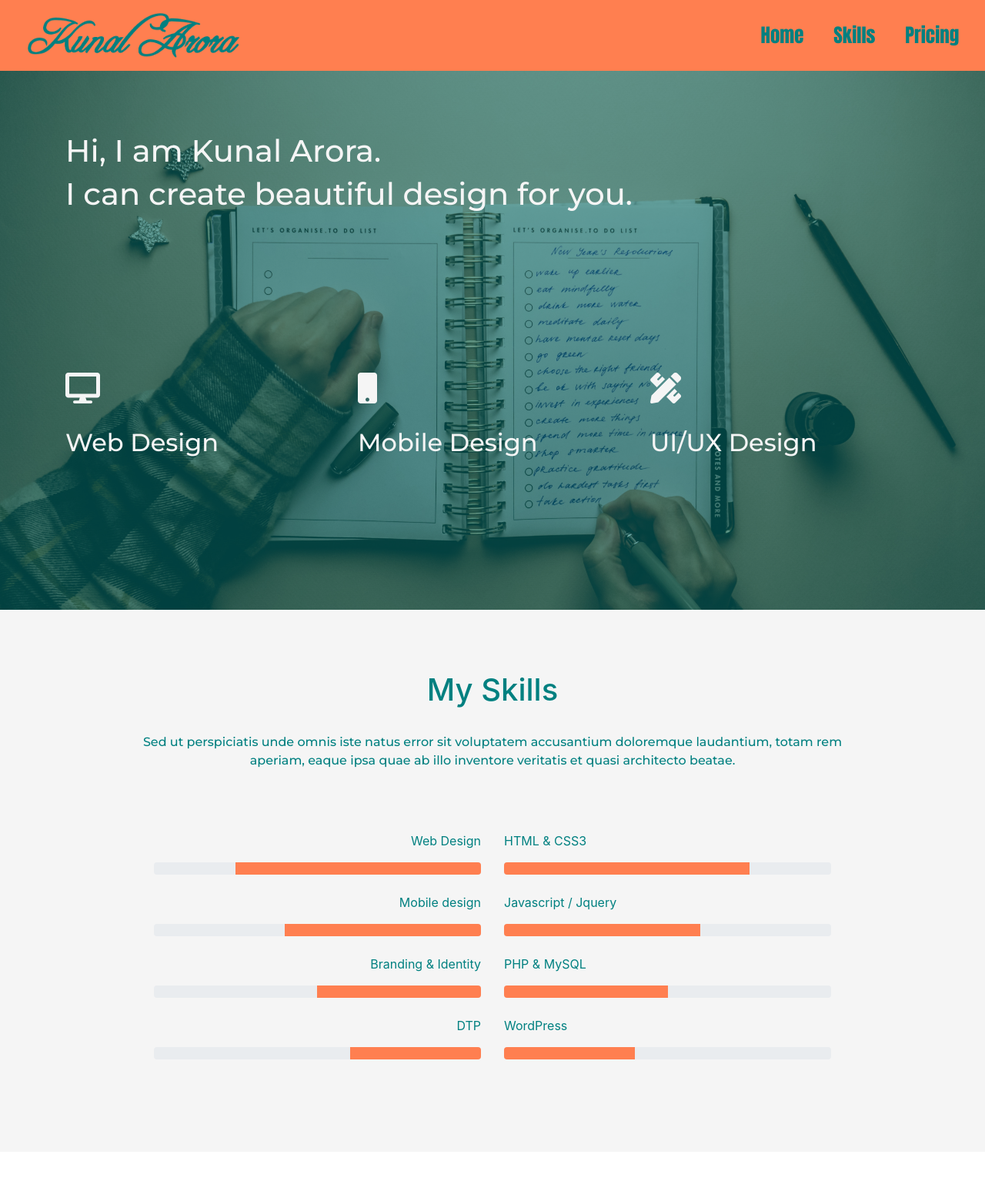
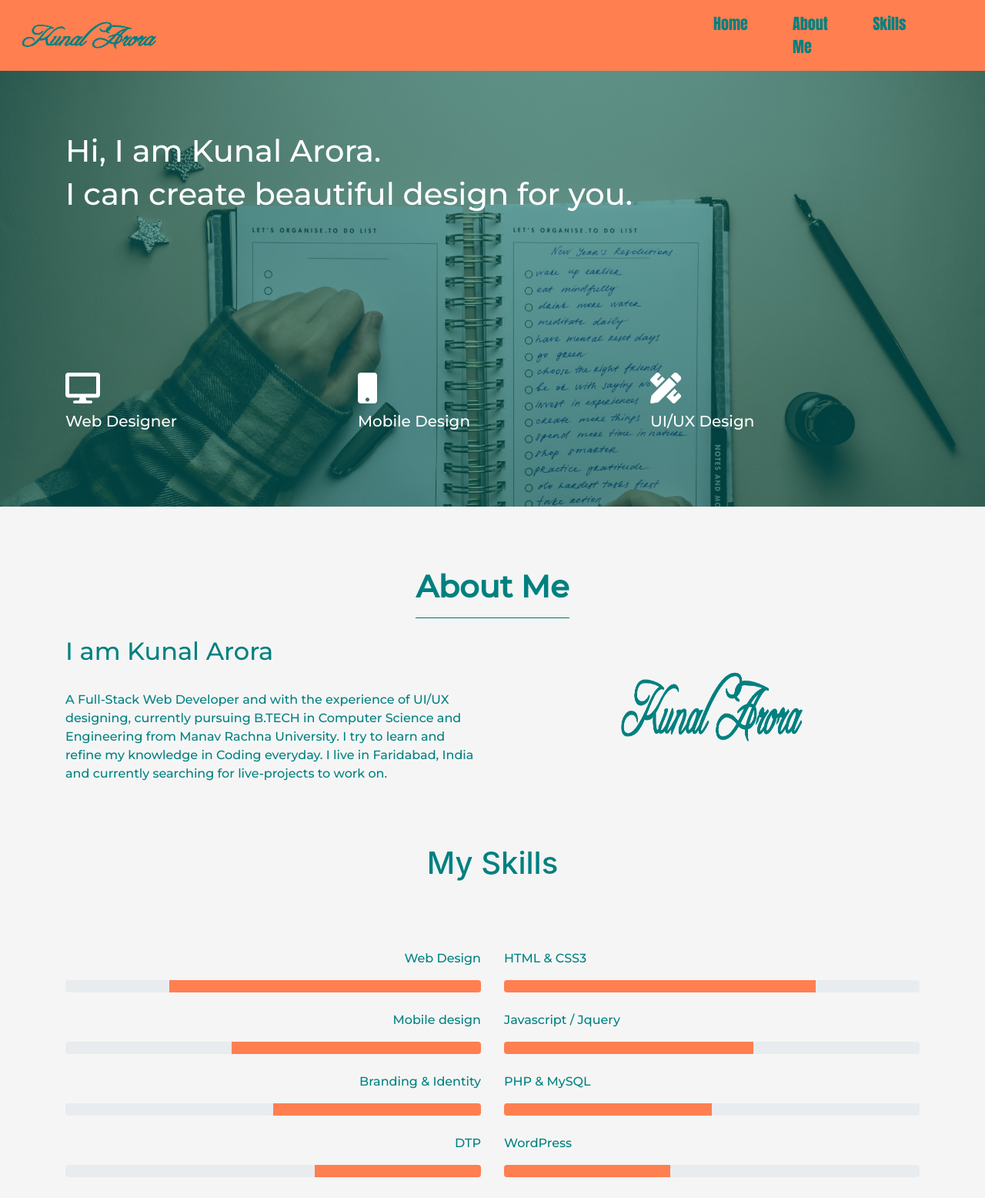
Before and after one commit to kunaaaaalll/portfolio, a plain HTML site: page index.html in a window 1280 px wide. Shown: the whole page at 77% size. Before the commit the page ends 1496 px from the top, so only its background shows below. Drawn offline with nearby package versions, Linux system fonts and the light colour scheme.

Commit message:
portfolio

```diff
--- a/css/style.css
+++ b/css/style.css
@@ -1,9 +1,10 @@
+
 .navbar{
     background-color:  #FF7F50;
 }
 .nav-link{
     color: 	#008080 !important;
-    font-size: 25px;
+    font-size: 20px;
     font-family: 'Anton', sans-serif;
 
 }
@@ -15,27 +16,28 @@
     margin-right: 15%;
 }
 .nav-item{
-    margin-right: 5%;
-    margin-left: 5%;;
+    margin-right: 10%;
+    margin-left: 10%;
 }
 .header{
-    height: 87.5vh !important;
+    /* height: 87.5vh !important; */
     background: url("../images/header-bc.jpg") no-repeat;
     background-attachment: fixed;
     background-size: cover;
 }
 .header1{
-    height: 87.5vh !important;
+    /* height: 87.5vh !important; */
     background-color: #0080807c;
 }
 .container{
-    color: whitesmoke;
+    color: teal;
     padding-top: 10vh;
     font-family: 'Montserrat', sans-serif;
 
 }
 .newbie{
     margin-top: 25vh;
+    padding-bottom: 10vh;
 }
 .newbie1{
     margin-top: 3vh;
@@ -53,7 +55,7 @@
     color: teal;
 }
 .MySkills{
-   padding-top: 10vh;
+   padding-top: 8vh;
    justify-content: center;
    display: flex;
 }
@@ -86,5 +88,68 @@
     text-align: right;
 }
 .naya1{
-    -webkit-transform: rotate(180deg);
+    transform: rotate(180deg);
 }
+#contact{
+    /* height: 88vh !important; */
+    background-color: whitesmoke;
+    color: teal;
+}
+.project{
+    padding-top: 7vh;
+    text-align: center;
+}
+#about{
+    /* height: 88vh !important; */
+    background-color: whitesmoke;
+    color: teal !important;
+}
+#about1{
+    color: teal !important;
+}
+.about2{
+    /* padding-top: 1px; */
+   justify-content: center;
+   display: flex;
+}
+.head-bottom{
+    font-size: 20px;
+}
+.navbar-toggler{
+    border-color: teal;
+    color: teal;
+}
+#navbarNav{
+    border-color: teal;
+    color: teal;
+}
+.img{
+    height: 50%;
+    display: block;
+    margin-left: auto;
+     margin-right: auto;
+    width: 50%;
+    margin-top: 5vh;
+}
+.con{
+    color: white;
+}
+@media only screen and (max-width: 768px) {
+    .con {
+        padding-left: 8vh;
+    }
+  }
+  @media only screen and (max-width: 768px) {
+    .naya1{
+        transform: rotate(0deg);
+    }
+    .naya{
+        text-align: left;
+    }
+  }
+  @media only screen and (max-width: 425px) {
+    .con {
+        padding-left: 2vh;
+        font-size: 30px;
+    }
+  }
--- a/index.html
+++ b/index.html
@@ -30,10 +30,10 @@
   <body>
     <nav class="navbar navbar-expand-lg navbar-light sticky-top">
       <a class="navbar-brand" href="#"
-        ><img src="./images/Kunal.png" alt="Kunal" class="navbar-brand1"
+        ><img src="./images/Kunal.png" alt="Kunal" class="d-inline-block align-top" height="40px" width="200px"
       /></a>
       <button
-        class="navbar-toggler"
+        class="navbar-toggler ml-auto"
         type="button"
         data-toggle="collapse"
         data-target="#navbarNav"
@@ -41,7 +41,7 @@
         aria-expanded="false"
         aria-label="Toggle navigation"
       >
-        <span class="navbar-toggler-icon"></span>
+        <span class="navbar-toggler-icon" ></span>
       </button>
       <div class="collapse navbar-collapse" id="navbarNav">
         <ul class="navbar-nav ml-auto">
@@ -51,10 +51,10 @@
             >
           </li>
           <li class="nav-item">
-            <a class="nav-link" href="#skills">Skills</a>
+            <a class="nav-link" href="#about">About Me</a>
           </li>
           <li class="nav-item">
-            <a class="nav-link" href="#">Pricing</a>
+            <a class="nav-link" href="#skills">Skills</a>
           </li>
         </ul>
       </div>
@@ -63,42 +63,64 @@
       <div class="header1">
         <div class="container">
           <div class="row">
-            <div class="col-6 h1">Hi, I am Kunal Arora.</div>
+            <div class="col-12 h1"><div class="con"> Hi, I am Kunal Arora.</div></div>
           </div>
           <div class="row">
-            <div class="col-12 h1">I can create beautiful design for you.</div>
+            <div class="col-12 h1"><div class="con">I can create beautiful design for you.</div></div>
           </div>
           <div class="newbie">
             <div class="row">
-              <div class="col-4">
+              <div class="col-12 col-md-4"><div class="con">
                 <i class="fas fa-desktop h1"></i>
+                <br><p class="head-bottom">Web Designer</p></div>
               </div>
-              <div class="col-4">
+              <div class="col-12 col-md-4"><div class="con">
                 <i class="fas fa-mobile h1"></i>
+                <br><p class="head-bottom">Mobile Design</p></div>
               </div>
-              <div class="col-4">
+              <div class="col-12 col-md-4"><div class="con">
                 <i class="fas fa-pencil-ruler h1"></i>
-              </div>
-            </div>
-            <div class="newbie1"></div>
-            <div class="row">
-              <div class="col-4 h2">Web Design</div>
-              <div class="col-4 h2">Mobile Design</div>
-              <div class="col-4 h2">UI/UX Design</div>
+                <br><p class="head-bottom">UI/UX Design</p></div>
               </div>
             </div>
           </div>
         </div>
       </div>
+    </div>
+
+    <div id="about">
+        <div class="container" id="about1">
+          <h1 class="about2"><b>  About Me<hr color="teal"></b></h1>
+        <div class="row">
+          <div class="col-12 col-md-6">
+            <h2>I am Kunal Arora</h2><br>
+            <p>
+
+                A Full-Stack Web Developer and with the experience of UI/UX designing, currently pursuing B.TECH in Computer Science and Engineering from Manav Rachna University. I try to learn and refine my knowledge in Coding everyday. I live in Faridabad, India and currently searching for live-projects to work on.
+            </p>
+
+          </div>
+          <div class="col-12 col-md-6">
+            <img src="./images/Kunal.png" alt="" class="img">
+
+          </div>
+        </div>
+        </div>
+
+
+    </div>
+
+
+
+
+
+
     <div id="skills"></div>
       <div class="skills">
-        <h1 class="MySkills">My Skills</h1>
-        <div class="skil">
-          Sed ut perspiciatis unde omnis iste natus error sit voluptatem accusantium doloremque laudantium, totam rem aperiam, eaque ipsa quae ab illo inventore veritatis et quasi architecto beatae.
-        </div>
-        <div class="container1">
+        <h1 class="MySkills">My Skills </h1>
+        <div class="container">
           <div class="row">
-            <div class="col-6">
+            <div class="col-12 col-md-6">
               <div class="naya">Web Design</div>
               <div class="naya1">
                   <div class="progress">
@@ -106,7 +128,7 @@
                   </div>
                 </div>
               </div>
-            <div class="col-6">
+              <div class="col-12 col-md-6">
                 HTML & CSS3 <br>
                 <div class="progress">
                   <div class="progress-bar" role="progressbar" style="width: 75%" aria-valuenow="75" aria-valuemin="0" aria-valuemax="100"></div>
@@ -116,7 +138,7 @@
 
             </div>
             <div class="row">
-            <div class="col-6">
+              <div class="col-12 col-md-6">
                 <div class="naya">Mobile design</div>
                 <div class="naya1">
                   <div class="progress">
@@ -124,7 +146,7 @@
                   </div>
                 </div>
               </div>
-            <div class="col-6">
+              <div class="col-12 col-md-6">
                 Javascript / Jquery <br>
                 <div class="progress">
                   <div class="progress-bar" role="progressbar" style="width: 60%" aria-valuenow="75" aria-valuemin="0" aria-valuemax="100"></div>
@@ -134,7 +156,7 @@
 
             </div>
             <div class="row">
-            <div class="col-6">
+              <div class="col-12 col-md-6">
                 <div class="naya">Branding & Identity</div>
                 <div class="naya1">
                   <div class="progress">
@@ -142,7 +164,7 @@
                   </div>
                 </div>
               </div>
-            <div class="col-6">
+              <div class="col-12 col-md-6">
                 PHP & MySQL <br>
                 <div class="progress">
                   <div class="progress-bar" role="progressbar" style="width: 50%" aria-valuenow="75" aria-valuemin="0" aria-valuemax="100"></div>
@@ -152,7 +174,7 @@
 
             </div>
             <div class="row">
-            <div class="col-6">
+              <div class="col-12 col-md-6">
                 <div class="naya">DTP</div>
                 <div class="naya1">
                   <div class="progress">
@@ -160,7 +182,7 @@
                   </div>
                 </div>
               </div>
-            <div class="col-6">
+              <div class="col-12 col-md-6">
                 WordPress <br>
                 <div class="progress">
                   <div class="progress-bar" role="progressbar" style="width: 40%" aria-valuenow="75" aria-valuemin="0" aria-valuemax="100"></div>
@@ -169,6 +191,23 @@
             </div>
         </div>
 
+
+
+        <div id="contact">
+
+
+
+
+
+
+
+
+
+
+
+
+
+        </div>
 
 
 
```
Also changed, not shown: 1 other file. Lines whose indentation alone changed are shown as unchanged.
